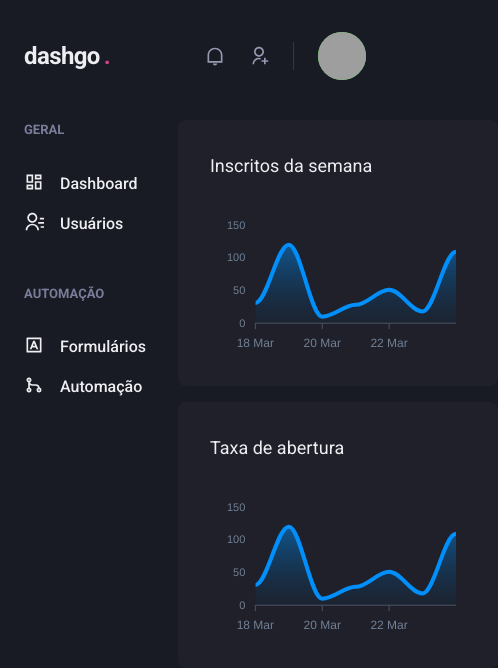
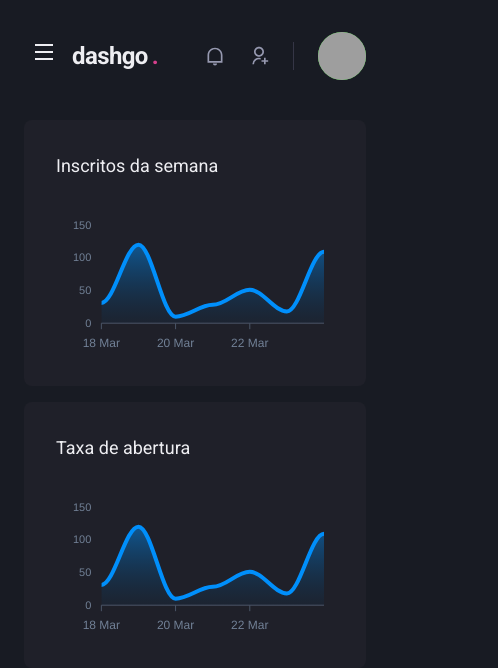
Before and after one commit to hugovinicius145/ignite-dashgo, a Next.js app: page /dashboard in a window 390 px wide. Shown: the top 668 px of the page, 498 px wide, since content can reach past the window. Built offline with nearby package versions, Linux system fonts and the light colour scheme; grey boxes are pictures that could not be loaded.

Commit message:
Sidebar Responsivsa

```diff
--- a/src/components/Header/index.tsx
+++ b/src/components/Header/index.tsx
@@ -1,10 +1,14 @@
-import { Flex, useBreakpointValue } from '@chakra-ui/react';
+import { Flex, useBreakpointValue, IconButton, Icon } from '@chakra-ui/react';
 import { Profile } from './Profile';
 import { NotificationsNav } from './NotificationsNav';
 import { SearchBox } from './SearchBox';
 import { Logo } from './Logo';
+import { useSidebarDrawer } from '../../contexts/SidebarDrawerContext';
+import { RiMenuLine } from 'react-icons/ri';
 
 export function Header() {
+  const { onOpen } = useSidebarDrawer();
+
   const isWideVersion = useBreakpointValue({
     base: false,
     lg: true,
@@ -21,6 +25,17 @@
       px="6"
       align="center"
     >
+      { !isWideVersion && (
+        <IconButton
+          aria-label="Open Navegation"
+          icon={<Icon as={RiMenuLine} />}
+          fontSize="24"
+          variant="unstyled"
+          onClick={onOpen}
+          mr="2"
+        ></IconButton>
+      )}
+
       <Logo />
       { isWideVersion && <SearchBox /> }
 
--- /dev/null
+++ b/src/components/Sidebar/SidebarNav.tsx
@@ -0,0 +1,19 @@
+import { Stack } from '@chakra-ui/react';
+import { NavLink } from './NavLink';
+import { NavSection } from './NavSection';
+import { RiContactsLine, RiDashboardLine, RiGitMergeLine, RiInputMethodLine } from 'react-icons/ri';
+
+export function SidebarNav() {
+  return (
+    <Stack spacing="12" align="flex-start">
+      <NavSection title="GERAL" >
+        <NavLink icon={RiDashboardLine}>Dashboard</NavLink>
+        <NavLink icon={RiContactsLine}>Usuários</NavLink>
+      </NavSection>
+      <NavSection title="AUTOMAÇÃO">
+        <NavLink icon={RiInputMethodLine}>Formulários</NavLink>
+        <NavLink icon={RiGitMergeLine}>Automação</NavLink>
+      </NavSection>
+    </Stack>
+);
+}
--- a/src/components/Sidebar/index.tsx
+++ b/src/components/Sidebar/index.tsx
@@ -1,21 +1,35 @@
-import { Box, Stack } from '@chakra-ui/react';
-import { RiContactsLine, RiDashboardLine, RiGitMergeLine, RiInputMethodLine } from 'react-icons/ri';
-import { NavLink } from './NavLink';
-import { NavSection } from './NavSection';
+import { Box, Drawer, DrawerOverlay, DrawerContent, DrawerCloseButton, DrawerHeader, DrawerBody, useBreakpointValue } from '@chakra-ui/react';
+import { useSidebarDrawer } from '../../contexts/SidebarDrawerContext';
+import { SidebarNav } from './SidebarNav';
 
 export function Sidebar() {
+  const { isOpen, onClose } = useSidebarDrawer();
+
+  const isDrawerSidebar = useBreakpointValue({
+    base: true,
+    lg: false,
+  });
+
+  if (isDrawerSidebar) {
+    return (
+      <Drawer isOpen={isOpen} placement="left" onClose={onClose} >
+        <DrawerOverlay>
+          <DrawerContent bg="gray.800" p="4" >
+            <DrawerCloseButton mt="6" />
+            <DrawerHeader>Navegação</DrawerHeader>
+
+            <DrawerBody>
+              <SidebarNav />
+            </DrawerBody>
+          </DrawerContent>
+        </DrawerOverlay>
+      </Drawer>
+    );
+  }
+
   return (
     <Box as="aside" w="64" mr="8">
-      <Stack spacing="12" align="flex-start">
-        <NavSection title="GERAL" >
-          <NavLink icon={RiDashboardLine}>Dashboard</NavLink>
-          <NavLink icon={RiContactsLine}>Usuários</NavLink>
-        </NavSection>
-        <NavSection title="AUTOMAÇÃO">
-          <NavLink icon={RiInputMethodLine}>Formulários</NavLink>
-          <NavLink icon={RiGitMergeLine}>Automação</NavLink>
-        </NavSection>
-      </Stack>
+      <SidebarNav />
     </Box>
   );
 }
--- /dev/null
+++ b/src/contexts/SidebarDrawerContext.tsx
@@ -0,0 +1,28 @@
+import { useDisclosure, UseDisclosureReturn } from "@chakra-ui/react";
+import { useRouter } from "next/router";
+import { createContext, ReactNode, useContext, useEffect } from "react";
+
+interface SidebarDrawerProviderProps {
+  children: ReactNode;
+}
+
+type SidebarDrawerContextData = UseDisclosureReturn;
+
+const SidebarDrawerContext = createContext({} as SidebarDrawerContextData);
+
+export function SidebarDrawerProvider({ children }: SidebarDrawerProviderProps) {
+  const disclosure = useDisclosure();
+  const router = useRouter();
+
+  useEffect(() => {
+    disclosure.onClose();
+  }, [router.asPath])
+
+  return (
+    <SidebarDrawerContext.Provider value={disclosure}>
+      {children}
+    </SidebarDrawerContext.Provider>
+  );
+}
+
+export const useSidebarDrawer = () => useContext(SidebarDrawerContext)
--- a/src/pages/_app.tsx
+++ b/src/pages/_app.tsx
@@ -1,11 +1,14 @@
 import  { AppProps } from 'next/app';
 import { ChakraProvider } from '@chakra-ui/react';
 import { theme } from '../styles/theme';
+import { SidebarDrawerProvider } from '../contexts/SidebarDrawerContext';
 
 function MyApp({ Component, pageProps }: AppProps) {
   return (
     <ChakraProvider theme={theme}>
-      <Component {...pageProps} />
+      <SidebarDrawerProvider>
+        <Component {...pageProps} />
+      </SidebarDrawerProvider>
     </ChakraProvider>
   )
 }
```
